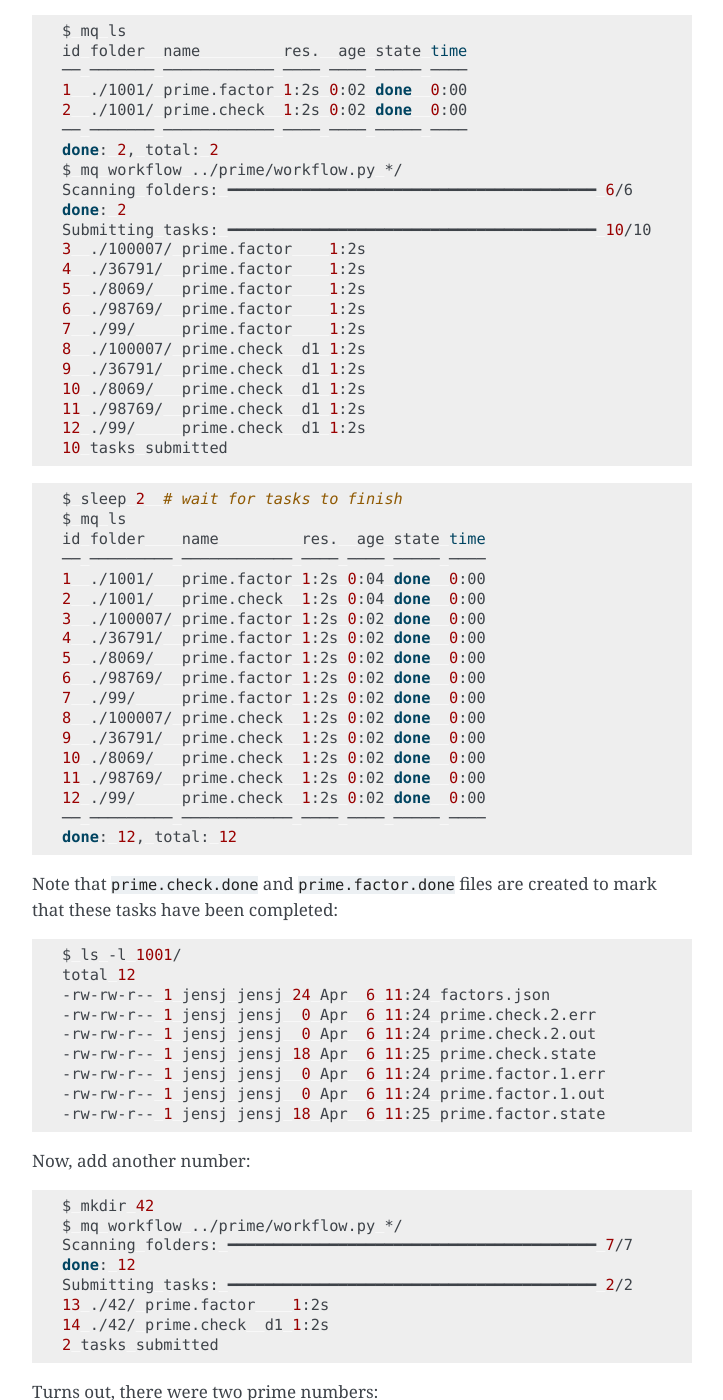
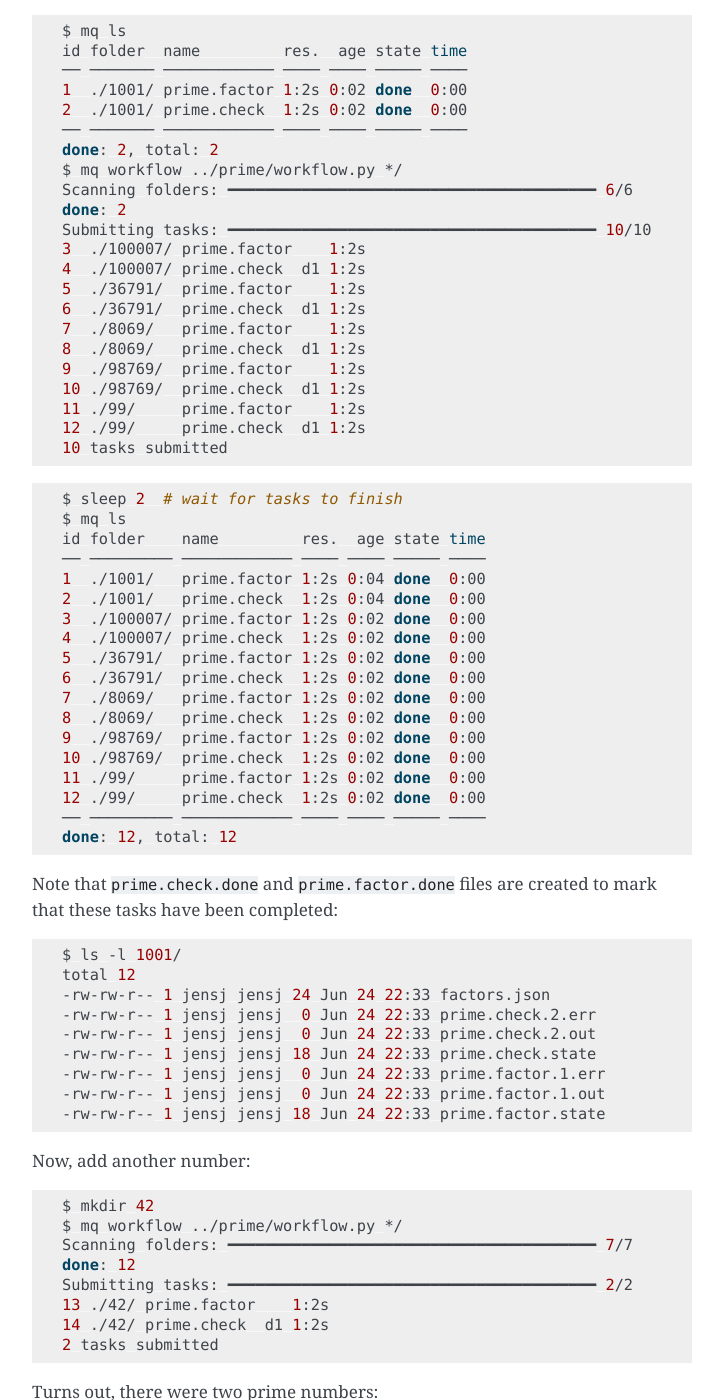
Before and after one commit to Yangxinsix/myqueue, a Sphinx documentation site: the page built from docs/workflows.rst, in a window 1280 px wide and 1400 px high, scrolled down 2092 px. Shown: the whole window, without its empty margins (388-1111 px from the left). Built offline with Sphinx 7.4.7, drawn with Linux system fonts in a browser that asks for light colours; some of the changed text lies outside the part shown.

```diff
--- a/docs/documentation.rst
+++ b/docs/documentation.rst
@@ -246,8 +246,8 @@ The output files from a task will look like this::
 
     $ ls -l f2
     total 4
-    -rw-rw-r-- 1 jensj jensj 0 Apr  6 11:25 shell:echo.3.err
-    -rw-rw-r-- 1 jensj jensj 6 Apr  6 11:25 shell:echo.3.out
+    -rw-rw-r-- 1 jensj jensj 0 Jun 24 22:33 shell:echo.3.err
+    -rw-rw-r-- 1 jensj jensj 6 Jun 24 22:33 shell:echo.3.out
     $ cat f2/shell:echo.3.out
     hello
 
--- a/docs/quickstart.rst
+++ b/docs/quickstart.rst
@@ -34,9 +34,9 @@ There is now an output file and an empty error file in the folder::
 
     $ ls -l
     total 8
-    -rw-rw-r-- 1 jensj jensj 21 Apr  6 11:25 hello.py
-    -rw-rw-r-- 1 jensj jensj  0 Apr  6 11:25 hello.py.1.err
-    -rw-rw-r-- 1 jensj jensj 12 Apr  6 11:25 hello.py.1.out
+    -rw-rw-r-- 1 jensj jensj 21 Jun 24 22:33 hello.py
+    -rw-rw-r-- 1 jensj jensj  0 Jun 24 22:33 hello.py.1.err
+    -rw-rw-r-- 1 jensj jensj 12 Jun 24 22:33 hello.py.1.out
     $ cat hello.py.1.out
     Hello world
 
--- a/docs/workflows.rst
+++ b/docs/workflows.rst
@@ -42,9 +42,9 @@ We put the three Python files in a ``prime/`` folder::
 
     $ ls -l prime/
     total 12
-    -rw-rw-r-- 1 jensj jensj 190 Apr  6 11:24 check.py
-    -rw-rw-r-- 1 jensj jensj 398 Apr  6 11:24 factor.py
-    -rw-rw-r-- 1 jensj jensj 164 Apr  6 11:24 workflow.py
+    -rw-rw-r-- 1 jensj jensj 190 Jun 24 22:33 check.py
+    -rw-rw-r-- 1 jensj jensj 398 Jun 24 22:33 factor.py
+    -rw-rw-r-- 1 jensj jensj 164 Jun 24 22:33 workflow.py
 
 Make sure Python can find the files by adding this line::
 
@@ -88,14 +88,14 @@ and now in all subfolders::
     done: 2
     Submitting tasks: ━━━━━━━━━━━━━━━━━━━━━━━━━━━━━━━━━━━━━━━━ 10/10
     3  ./100007/ prime.factor    1:2s
-    4  ./36791/  prime.factor    1:2s
-    5  ./8069/   prime.factor    1:2s
-    6  ./98769/  prime.factor    1:2s
-    7  ./99/     prime.factor    1:2s
-    8  ./100007/ prime.check  d1 1:2s
-    9  ./36791/  prime.check  d1 1:2s
-    10 ./8069/   prime.check  d1 1:2s
-    11 ./98769/  prime.check  d1 1:2s
+    4  ./100007/ prime.check  d1 1:2s
+    5  ./36791/  prime.factor    1:2s
+    6  ./36791/  prime.check  d1 1:2s
+    7  ./8069/   prime.factor    1:2s
+    8  ./8069/   prime.check  d1 1:2s
+    9  ./98769/  prime.factor    1:2s
+    10 ./98769/  prime.check  d1 1:2s
+    11 ./99/     prime.factor    1:2s
     12 ./99/     prime.check  d1 1:2s
     10 tasks submitted
 
@@ -108,14 +108,14 @@ and now in all subfolders::
     1  ./1001/   prime.factor 1:2s 0:04 done  0:00
     2  ./1001/   prime.check  1:2s 0:04 done  0:00
     3  ./100007/ prime.factor 1:2s 0:02 done  0:00
-    4  ./36791/  prime.factor 1:2s 0:02 done  0:00
-    5  ./8069/   prime.factor 1:2s 0:02 done  0:00
-    6  ./98769/  prime.factor 1:2s 0:02 done  0:00
-    7  ./99/     prime.factor 1:2s 0:02 done  0:00
-    8  ./100007/ prime.check  1:2s 0:02 done  0:00
-    9  ./36791/  prime.check  1:2s 0:02 done  0:00
-    10 ./8069/   prime.check  1:2s 0:02 done  0:00
-    11 ./98769/  prime.check  1:2s 0:02 done  0:00
+    4  ./100007/ prime.check  1:2s 0:02 done  0:00
+    5  ./36791/  prime.factor 1:2s 0:02 done  0:00
+    6  ./36791/  prime.check  1:2s 0:02 done  0:00
+    7  ./8069/   prime.factor 1:2s 0:02 done  0:00
+    8  ./8069/   prime.check  1:2s 0:02 done  0:00
+    9  ./98769/  prime.factor 1:2s 0:02 done  0:00
+    10 ./98769/  prime.check  1:2s 0:02 done  0:00
+    11 ./99/     prime.factor 1:2s 0:02 done  0:00
     12 ./99/     prime.check  1:2s 0:02 done  0:00
     ── ───────── ──────────── ──── ──── ───── ────
     done: 12, total: 12
@@ -125,13 +125,13 @@ to mark that these tasks have been completed::
 
     $ ls -l 1001/
     total 12
-    -rw-rw-r-- 1 jensj jensj 24 Apr  6 11:24 factors.json
-    -rw-rw-r-- 1 jensj jensj  0 Apr  6 11:24 prime.check.2.err
-    -rw-rw-r-- 1 jensj jensj  0 Apr  6 11:24 prime.check.2.out
-    -rw-rw-r-- 1 jensj jensj 18 Apr  6 11:25 prime.check.state
-    -rw-rw-r-- 1 jensj jensj  0 Apr  6 11:24 prime.factor.1.err
-    -rw-rw-r-- 1 jensj jensj  0 Apr  6 11:24 prime.factor.1.out
-    -rw-rw-r-- 1 jensj jensj 18 Apr  6 11:25 prime.factor.state
+    -rw-rw-r-- 1 jensj jensj 24 Jun 24 22:33 factors.json
+    -rw-rw-r-- 1 jensj jensj  0 Jun 24 22:33 prime.check.2.err
+    -rw-rw-r-- 1 jensj jensj  0 Jun 24 22:33 prime.check.2.out
+    -rw-rw-r-- 1 jensj jensj 18 Jun 24 22:33 prime.check.state
+    -rw-rw-r-- 1 jensj jensj  0 Jun 24 22:33 prime.factor.1.err
+    -rw-rw-r-- 1 jensj jensj  0 Jun 24 22:33 prime.factor.1.out
+    -rw-rw-r-- 1 jensj jensj 18 Jun 24 22:33 prime.factor.state
 
 Now, add another number::
 
```
Also changed, not shown: 2 other files.
